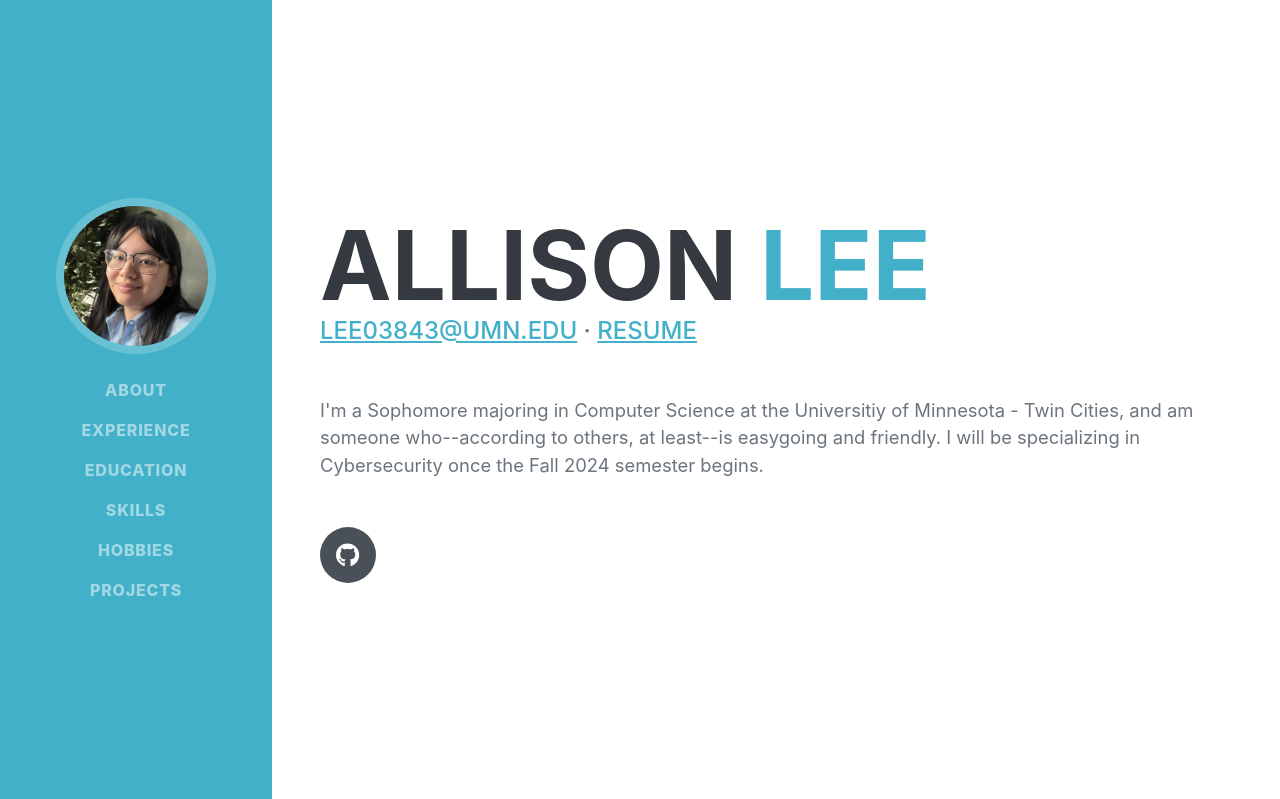
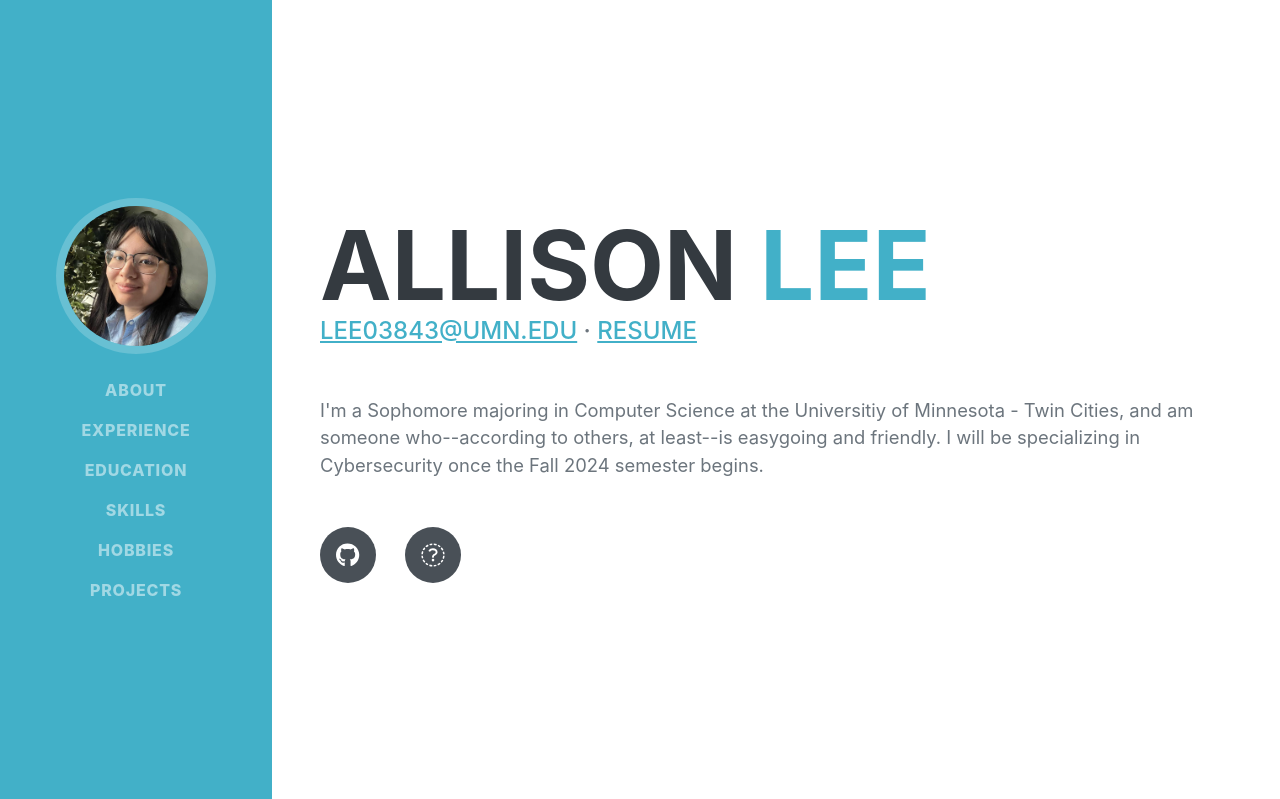
Before and after one commit to XiIinous/items, a Django app: page / in a window 1280 px wide. Shown: the top 799 px of the page. Run offline with Django 4.2, Linux system fonts and the light colour scheme; some libraries are stand-ins or nearby versions; some web fonts are replaced.

Commit message:
attempt1 (handshake)

```diff
--- a/hell_world/templates/hell_world.html
+++ b/hell_world/templates/hell_world.html
@@ -58,6 +58,7 @@
                     <p class="lead mb-5">I'm a Sophomore majoring in Computer Science at the Universitiy of Minnesota - Twin Cities, and am someone who--according to others, at least--is easygoing and friendly. I will be specializing in Cybersecurity once the Fall 2024 semester begins.</p>
                     <div class="social-icons">
                         <a class="social-icon" href="https://github.com/XiIinous"><i class="fab fa-github"></i></a>
+                        <a class="social-icon" href="https://github.com/XiIinous"><i class="fab fa-handshake"></i></a>
                     </div>
                 </div>
             </section>
```
